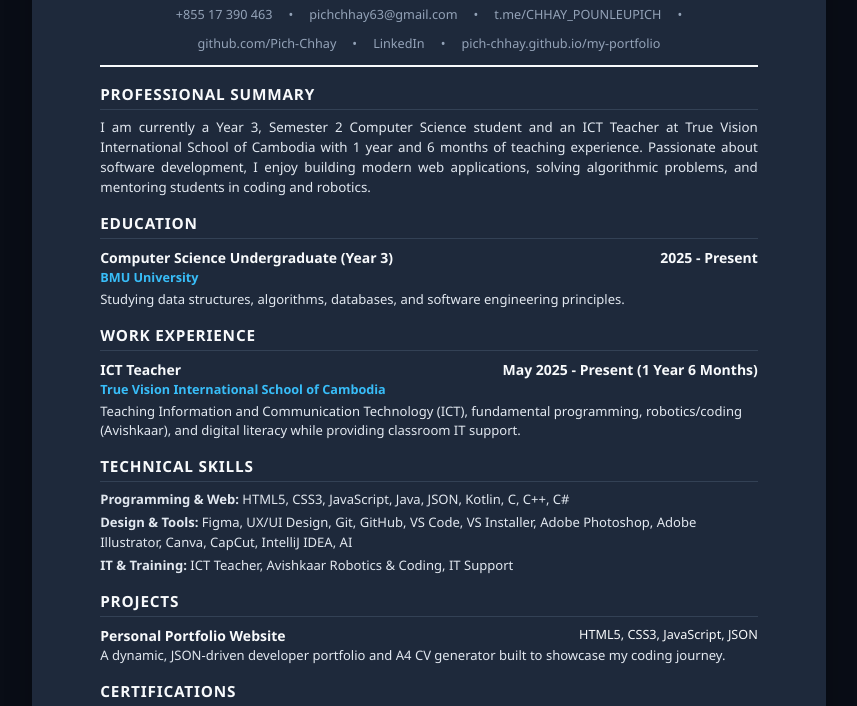
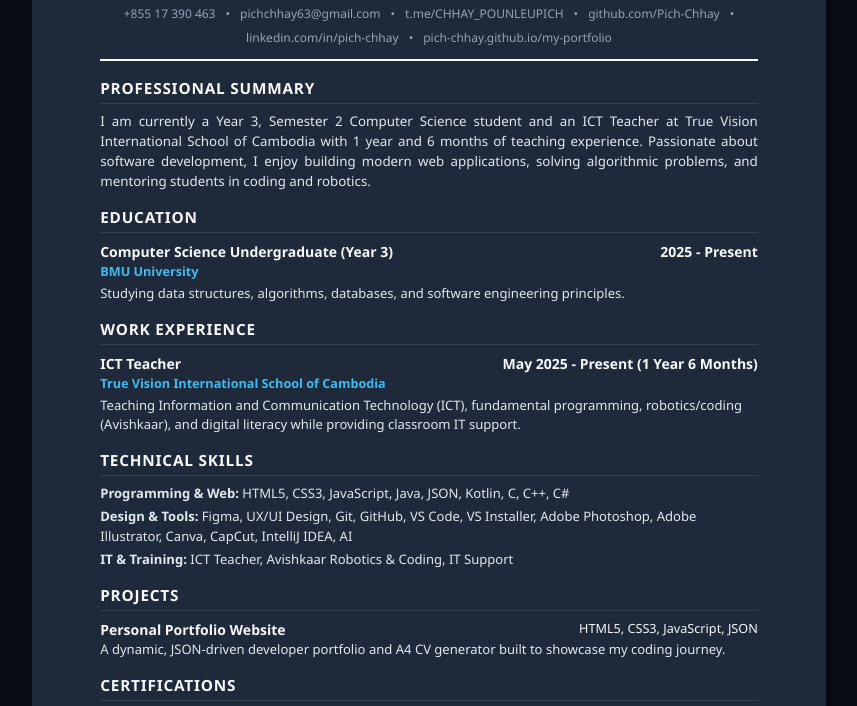
Before and after one commit to Pich-Chhay/my-portfolio, a plain HTML site: page cv.html in a window 1280 px wide. Shown: the part 249-955 px from the top of the page, without its empty margins (211-1068 px from the left). Drawn offline with Linux system fonts and the light colour scheme.

Commit message:
feat: finalize CV layout with clean LinkedIn URL and separated sections

```diff
--- a/cv.html
+++ b/cv.html
@@ -139,8 +139,8 @@
       display: flex;
       flex-wrap: wrap;
       justify-content: center;
-      gap: 10px 16px;
-      font-size: 9.5pt;
+      gap: 6px 10px;
+      font-size: 9pt;
       color: var(--muted);
     }
 
@@ -332,7 +332,7 @@
         if (p.email) contacts.push(`<a href="mailto:${p.email}">${p.email}</a>`);
         if (p.telegram) contacts.push(`<a href="${p.telegram}" target="_blank">t.me/CHHAY_POUNLEUPICH</a>`);
         if (p.github) contacts.push(`<a href="${p.github}" target="_blank">github.com/Pich-Chhay</a>`);
-        if (p.linkedin) contacts.push(`<a href="${p.linkedin}" target="_blank">LinkedIn</a>`);
+        if (p.linkedin) contacts.push(`<a href="${p.linkedin}" target="_blank">linkedin.com/in/pich-chhay</a>`);
         contacts.push(`<a href="https://pich-chhay.github.io/my-portfolio/" target="_blank">pich-chhay.github.io/my-portfolio</a>`);
         document.getElementById("cv-contact").innerHTML = contacts.join(" &bull; ");
 
--- a/data/portfolio.json
+++ b/data/portfolio.json
@@ -6,7 +6,7 @@
     "bio": "Year 3 CS student and ICT Teacher with 1.5 years of experience building clean web applications and teaching technology.",
     "about": "I am currently a Year 3, Semester 2 Computer Science student and an ICT Teacher at True Vision International School of Cambodia with 1 year and 6 months of teaching experience. Passionate about software development, I enjoy building modern web applications, solving algorithmic problems, and mentoring students in coding and robotics.",
     "github": "https://github.com/Pich-Chhay",
-    "linkedin": "https://www.linkedin.com/in/pich-chhay-103171341",
+    "linkedin": "https://www.linkedin.com/in/pich-chhay",
     "email": "pichchhay63@gmail.com",
     "phone": "+855 17 390 463",
     "telegram": "https://t.me/CHHAY_POUNLEUPICH"
```
